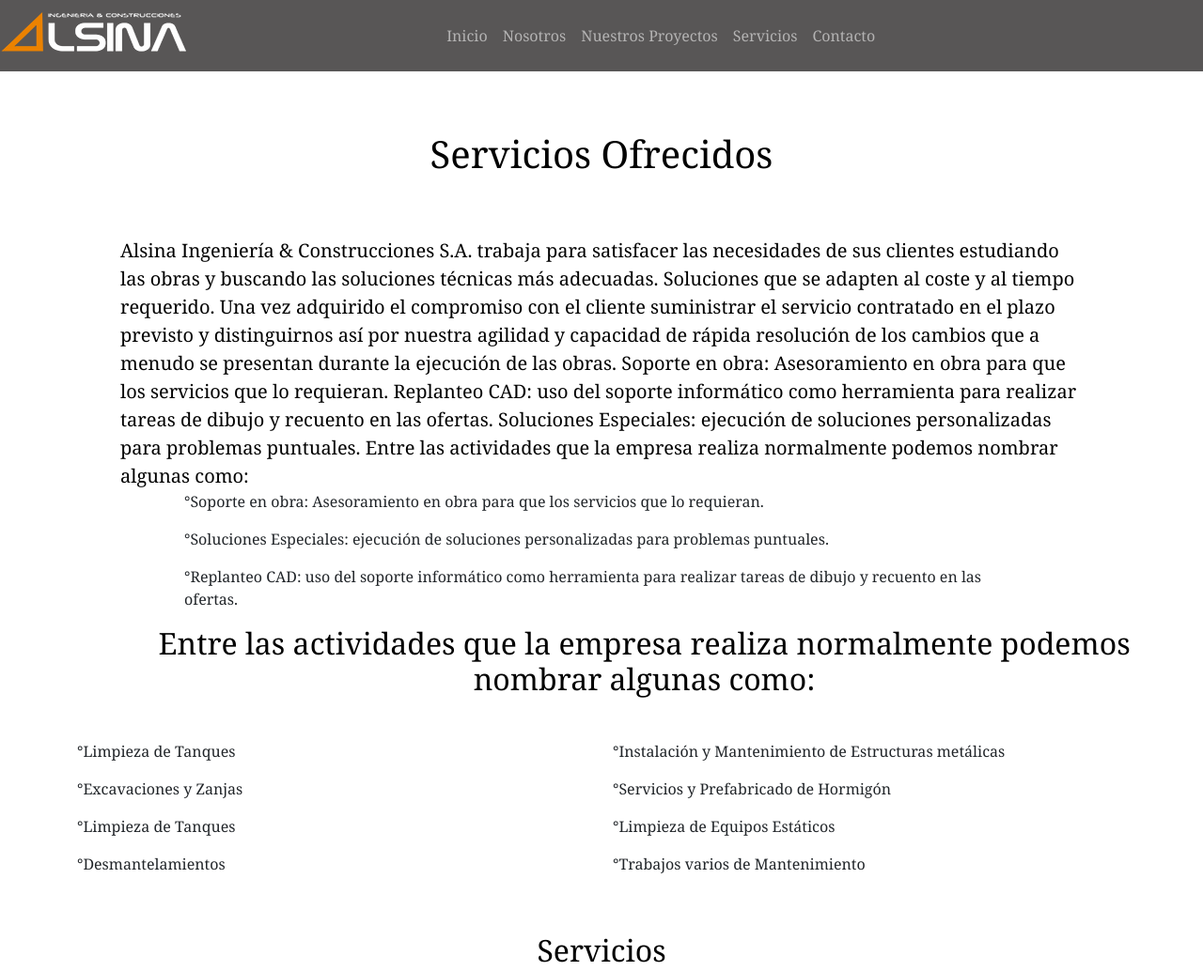
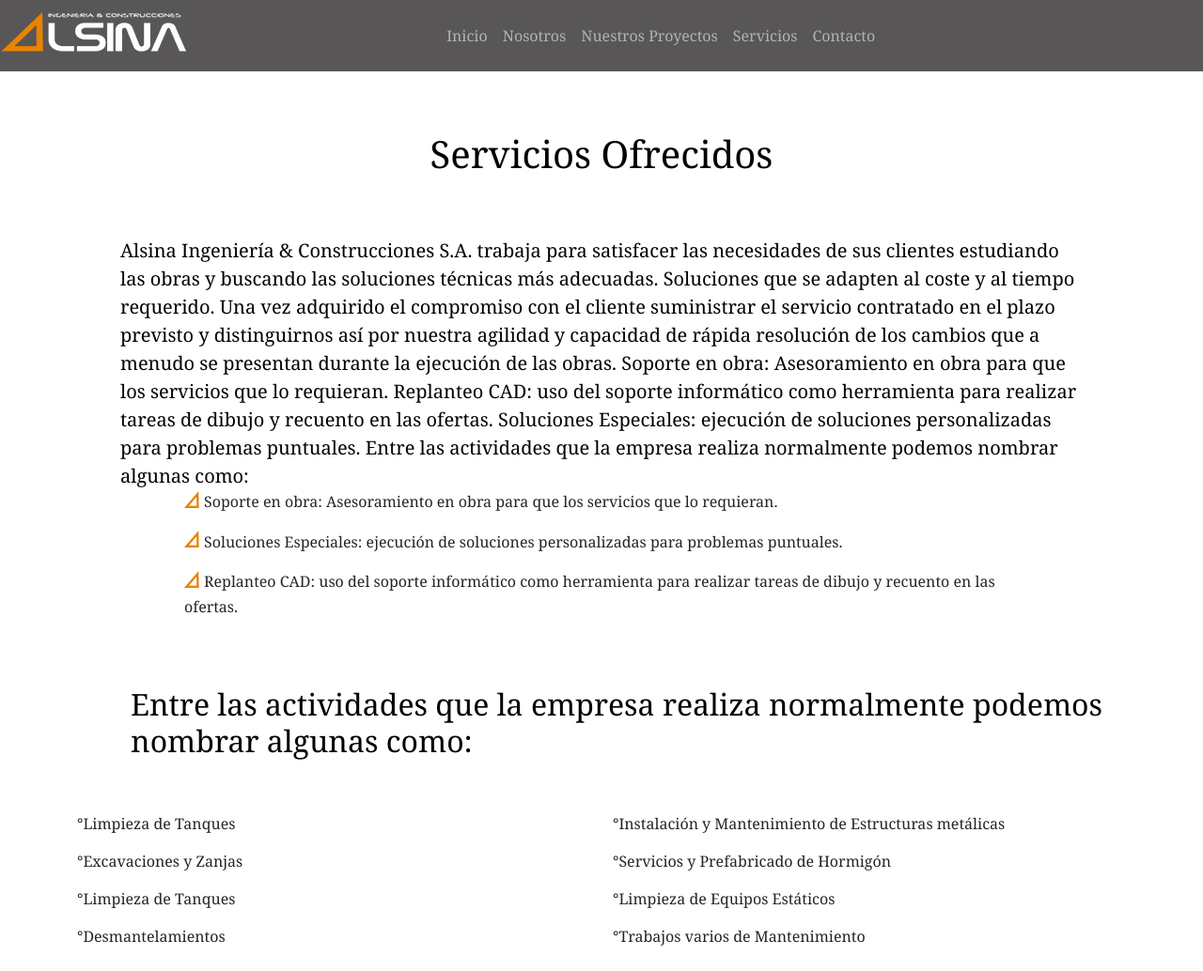
Before and after one commit to MarcosLopezmrx/webAlsina-, a website: page servicios.html in a window 1280 px wide. Shown: the top 1034 px of the page at 94% size. Drawn offline with nearby package versions, Linux system fonts and the light colour scheme.

Commit message:
favicon y mini iconos

```diff
--- a/sass/base/variables.scss
+++ b/sass/base/variables.scss
@@ -24,6 +24,10 @@
     width: 80%;
     margin: 0 auto;
 }
+.ancho100{
+    width: 100%;
+    margin: 0 auto;
+}
 .padding{
     padding:5%;
 }
--- a/sass/main.scss
+++ b/sass/main.scss
@@ -16,6 +16,13 @@
 }
 .container-fluid{
     padding:0;
+}
+.minilogo{
+    margin: 0 auto;
+    width: 16px;
+    height: 18px;
+ margin-right: 5px;
+ margin-bottom: 8px;
 }
 .navv{
 
--- a/servicios.html
+++ b/servicios.html
@@ -8,6 +8,7 @@
   <meta name="viewport" content="width=device-width, initial-scale=1.0">
   <link rel="stylesheet" type="text/css" href="css/style.css">
   <title>Servicios</title>
+  <link rel="icon" href="img/iso.png" type="image/x-icon">
   <meta name="description" content="Que podemos ofrecer.">
   <meta name="keywords" content="arquitectura,contacto,ingenieria,servicios,construcción,mantenimiento,servicios">
 </head>
@@ -58,14 +59,14 @@
 
      <div class="container">
       <div class="row">
-        <div class="col-2 col-sm-4 ancho80 ">  °Soporte en obra: Asesoramiento en obra para que los servicios que lo requieran.</p>
+        <div class="col-2 col-sm-4 ancho80 "> <img class="minilogo" src="img/iso.png">Soporte en obra: Asesoramiento en obra para que los servicios que lo requieran.</a> </p>
         </div>
-        <div class="col-8 col-sm-8  ancho80"> °Soluciones Especiales: ejecución de soluciones personalizadas para problemas puntuales.</p>
+        <div class="col-8 col-sm-8  ancho80"> <img class="minilogo" src="img/iso.png">Soluciones Especiales: ejecución de soluciones personalizadas para problemas puntuales.</a></p>
         </div>
 
-        <div class="col-8 col-sm-6  ancho80 ">°Replanteo CAD: uso del soporte informático como herramienta para realizar tareas de dibujo y recuento en las ofertas. </p>
+        <div class="col-8 col-sm-6  ancho80 "><img class="minilogo" src="img/iso.png">Replanteo CAD: uso del soporte informático como herramienta para realizar tareas de dibujo y recuento en las ofertas.</a> </p>
         </div>
-          <h2 class="center">Entre las actividades que la empresa realiza normalmente podemos nombrar algunas como:</h2>
+          <h2 class="ancho100 margin">Entre las actividades que la empresa realiza normalmente podemos nombrar algunas como:</h2>
         <div class="col-8 col-sm-6 ancho50 ">   °Limpieza de Tanques</p>
         </div>
         <div class="col-2 col-sm-6 ancho50 ">  °Instalación y Mantenimiento de Estructuras metálicas</p>
```
Also changed, not shown: css/style.css, img/iso.png (added).
